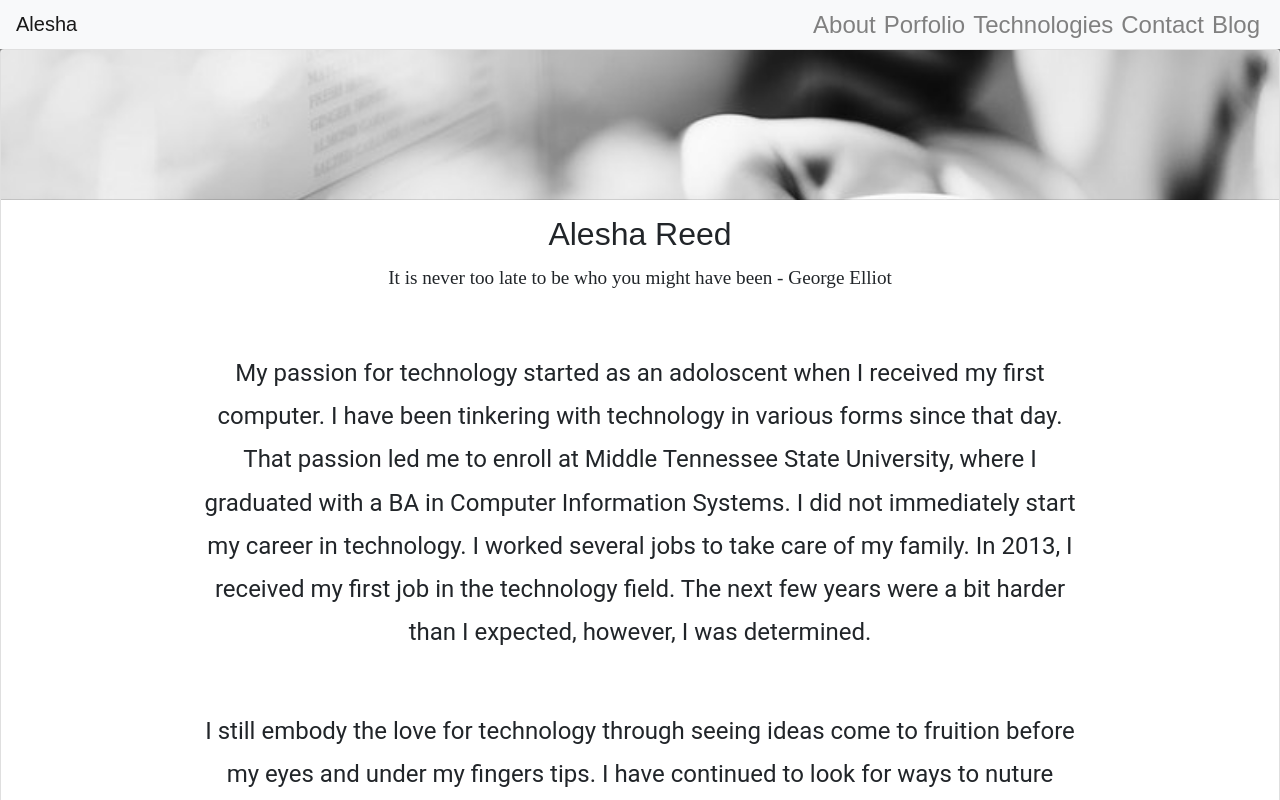
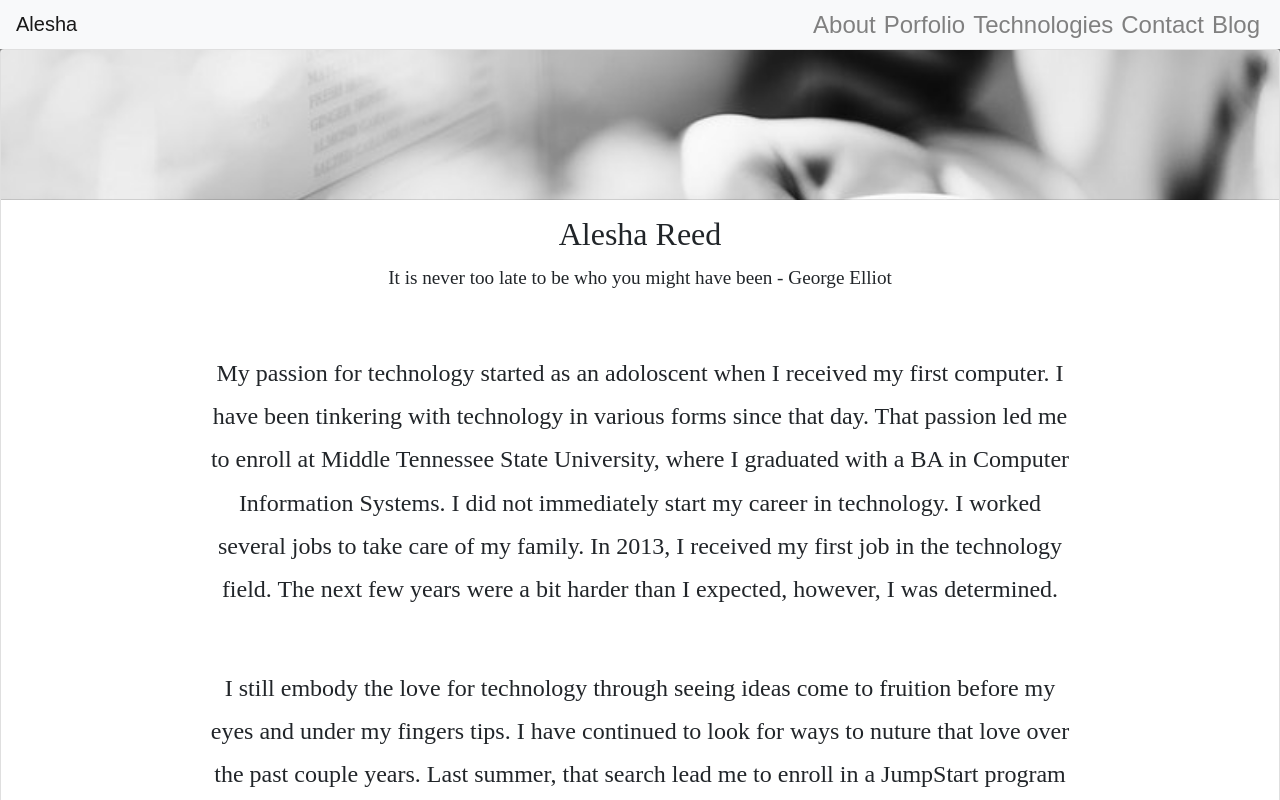
Before and after one commit to aleshakay/areed, a React (Create React App) app: page /About in a window 1280 px wide. Shown: the top 800 px of the page. Built offline with nearby package versions, Linux system fonts and the light colour scheme; no server answers.

Commit message:
update styling fonts match

```diff
--- a/src/components/pages/Porfolio/Porfolio.scss
+++ b/src/components/pages/Porfolio/Porfolio.scss
@@ -2,6 +2,7 @@
   font-family: fantasy;
   background-color: whitesmoke;
   justify-content: center;
+  font-family: Roborto;
 }
 
 .ProjectRow{
@@ -9,5 +10,5 @@
   border-width: thick;
   border-color: gray;
   justify-content: center;
-  font-family: monospace;
+  font-family: Roborto;
 }
--- a/src/components/shared/AboutUsCardBody/AboutUsCardBody.scss
+++ b/src/components/shared/AboutUsCardBody/AboutUsCardBody.scss
@@ -8,7 +8,7 @@
   padding-bottom: 40px;
   font-size: x-large;
   line-height: 1.8;
-  font-family: Roboto;
+  font-family: Roborto;
 }
 
 .body-quote {
@@ -19,5 +19,5 @@
 }
 
 .aboutUsCardTitles{
-  font-family: fantasy;
+  font-family: Roborto;
 }
--- a/src/components/shared/ProjectCard/ProjectCard.scss
+++ b/src/components/shared/ProjectCard/ProjectCard.scss
@@ -15,8 +15,10 @@
   margin-top: 8%;
   margin-bottom: 8%;
   min-width: max-content;
+  font-family: Roborto;
+  font-size: large;
 }
 
 .ProjectCardTitle{
-  font-family: fantasy;
+  font-family: Roborto;
 }
```
